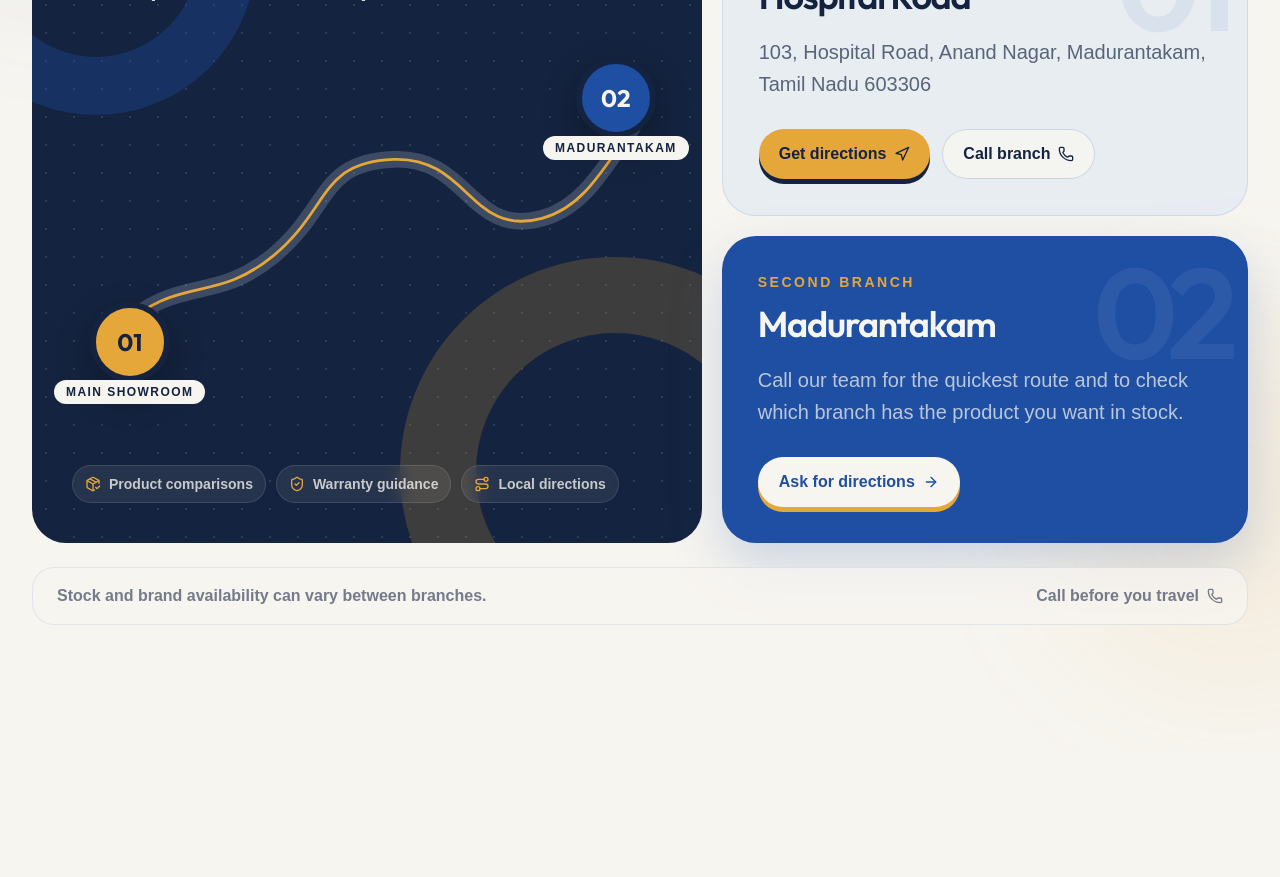
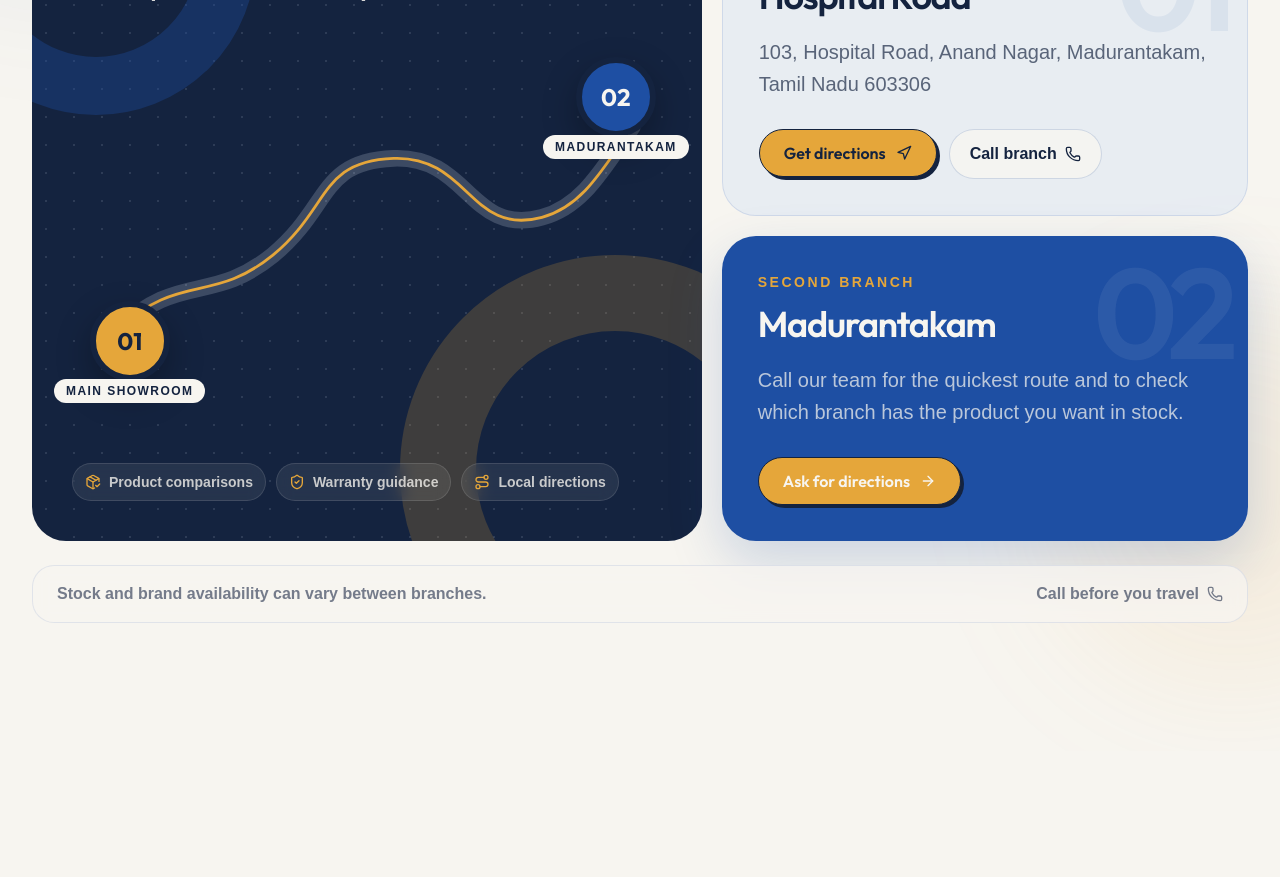
Before and after one commit to rohigh/Rathna-Enterprises, a React (Vite) app: page / in a window 1280 px wide. Shown: the part 8820-9697 px from the top of the page. Built offline with nearby package versions, Linux system fonts and the light colour scheme; no server answers; a web font is replaced by a local one.

Commit message:
Match branch buttons to navbar CTA

```diff
--- a/src/components/sections/visit-branches.tsx
+++ b/src/components/sections/visit-branches.tsx
@@ -9,6 +9,8 @@ import {
   Route,
   ShieldCheck,
 } from "lucide-react"
+
+import { Button } from "@/components/ui/button"
 
 const phonePrimary = "+919445623111"
 const mainDirections =
@@ -163,14 +165,11 @@ function VisitBranches() {
                 </p>
 
                 <div className="mt-7 flex flex-wrap gap-3">
-                  <a
-                    href={mainDirections}
-                    target="_blank"
-                    rel="noreferrer"
-                    className="inline-flex items-center gap-2 rounded-full bg-kolam-gold px-5 py-3 font-body text-base font-bold text-deep-navy shadow-[0_5px_0_#14233f] transition-transform hover:-translate-y-0.5 focus-visible:outline-none focus-visible:ring-[3px] focus-visible:ring-rathna-blue/25"
-                  >
-                    Get directions <Navigation className="size-4" />
-                  </a>
+                  <Button asChild size="lg">
+                    <a href={mainDirections} target="_blank" rel="noreferrer">
+                      Get directions <Navigation />
+                    </a>
+                  </Button>
                   <a
                     href={`tel:${phonePrimary}`}
                     className="inline-flex items-center gap-2 rounded-full border border-rathna-blue/18 bg-pearl-white/80 px-5 py-3 font-body text-base font-bold text-rathna-blue transition-colors hover:bg-rathna-blue hover:text-pearl-white focus-visible:outline-none focus-visible:ring-[3px] focus-visible:ring-rathna-blue/25"
@@ -196,13 +195,11 @@ function VisitBranches() {
                   Call our team for the quickest route and to check which branch has the product you want in stock.
                 </p>
 
-                <a
-                  href={`tel:${phonePrimary}`}
-                  style={{ color: "#1e4fa3" }}
-                  className="mt-7 inline-flex items-center gap-2 rounded-full border border-pearl-white/20 bg-pearl-white px-5 py-3 font-body text-base font-bold text-rathna-blue shadow-[0_5px_0_#e5a63a] transition-transform hover:-translate-y-0.5 focus-visible:outline-none focus-visible:ring-[3px] focus-visible:ring-pearl-white/40"
-                >
-                  Ask for directions <ArrowRight className="size-4" />
-                </a>
+                <Button asChild size="lg" className="mt-7">
+                  <a href={`tel:${phonePrimary}`}>
+                    Ask for directions <ArrowRight />
+                  </a>
+                </Button>
               </div>
             </article>
           </div>
```
